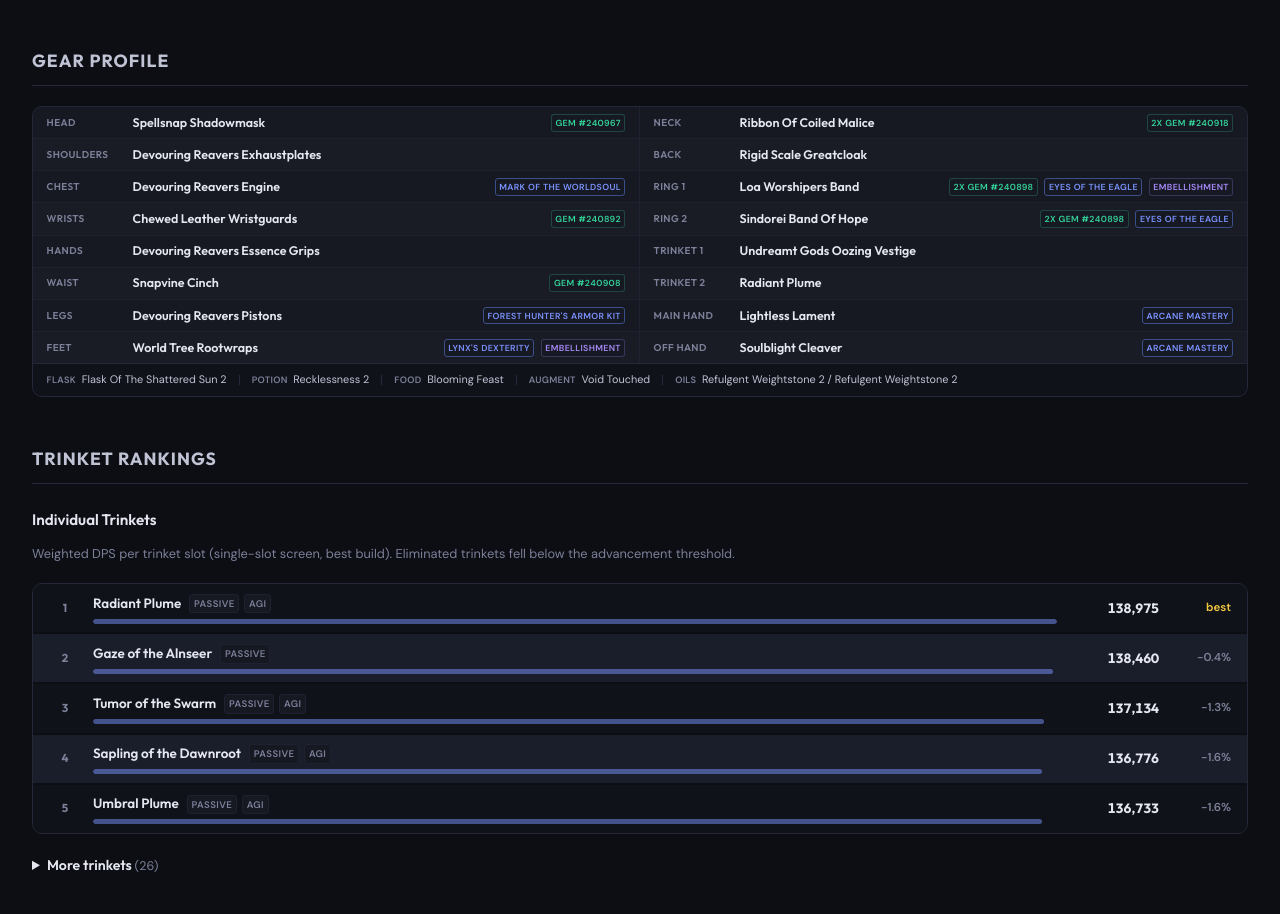
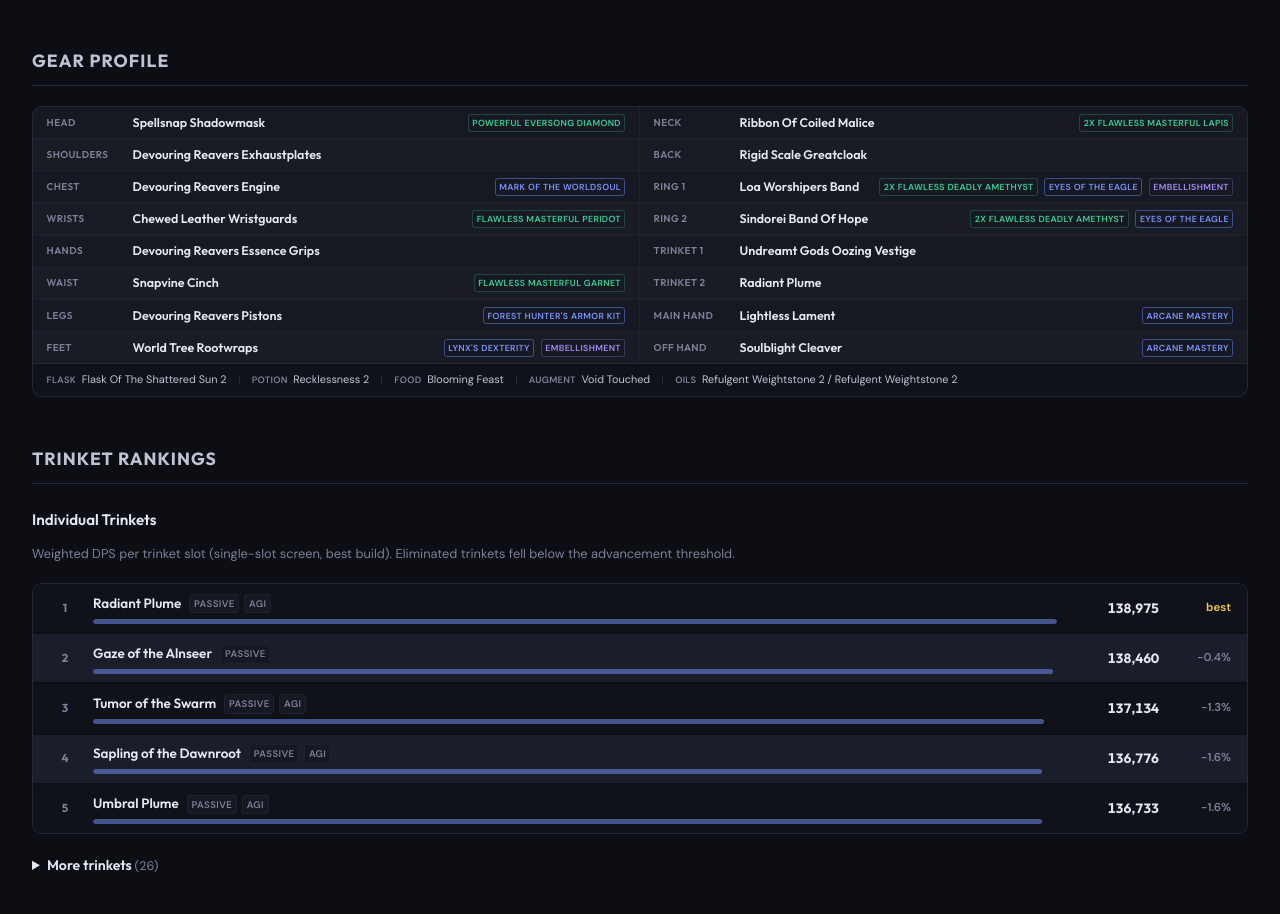
Before and after one commit to taherbert/dh-apl, a plain HTML site: page havoc/index.html in a window 1280 px wide. Shown: the part 2490-3404 px from the top of the page. Drawn offline with Linux system fonts and the light colour scheme.

Commit message:
Publish havoc report - 2026-03-02 22:20 UTC

```diff
--- a/havoc/index.html
+++ b/havoc/index.html
@@ -2731,7 +2731,7 @@ footer { animation-delay: 0.35s; }
       <div class="gear-col"><div class="gear-row">
       <span class="gear-slot">Head</span>
       <span class="gear-name">Spellsnap Shadowmask</span>
-      <span class="gear-tags"><span class="gear-anno gear-anno--gem">Gem #240967</span></span>
+      <span class="gear-tags"><span class="gear-anno gear-anno--gem">Powerful Eversong Diamond</span></span>
     </div><div class="gear-row">
       <span class="gear-slot">Shoulders</span>
       <span class="gear-name">Devouring Reavers Exhaustplates</span>
@@ -2743,7 +2743,7 @@ footer { animation-delay: 0.35s; }
     </div><div class="gear-row">
       <span class="gear-slot">Wrists</span>
       <span class="gear-name">Chewed Leather Wristguards</span>
-      <span class="gear-tags"><span class="gear-anno gear-anno--gem">Gem #240892</span></span>
+      <span class="gear-tags"><span class="gear-anno gear-anno--gem">Flawless Masterful Peridot</span></span>
     </div><div class="gear-row">
       <span class="gear-slot">Hands</span>
       <span class="gear-name">Devouring Reavers Essence Grips</span>
@@ -2751,7 +2751,7 @@ footer { animation-delay: 0.35s; }
     </div><div class="gear-row">
       <span class="gear-slot">Waist</span>
       <span class="gear-name">Snapvine Cinch</span>
-      <span class="gear-tags"><span class="gear-anno gear-anno--gem">Gem #240908</span></span>
+      <span class="gear-tags"><span class="gear-anno gear-anno--gem">Flawless Masterful Garnet</span></span>
     </div><div class="gear-row">
       <span class="gear-slot">Legs</span>
       <span class="gear-name">Devouring Reavers Pistons</span>
@@ -2764,7 +2764,7 @@ footer { animation-delay: 0.35s; }
       <div class="gear-col"><div class="gear-row">
       <span class="gear-slot">Neck</span>
       <span class="gear-name">Ribbon Of Coiled Malice</span>
-      <span class="gear-tags"><span class="gear-anno gear-anno--gem">2x Gem #240918</span></span>
+      <span class="gear-tags"><span class="gear-anno gear-anno--gem">2x Flawless Masterful Lapis</span></span>
     </div><div class="gear-row">
       <span class="gear-slot">Back</span>
       <span class="gear-name">Rigid Scale Greatcloak</span>
@@ -2772,11 +2772,11 @@ footer { animation-delay: 0.35s; }
     </div><div class="gear-row">
       <span class="gear-slot">Ring 1</span>
       <span class="gear-name">Loa Worshipers Band</span>
-      <span class="gear-tags"><span class="gear-anno gear-anno--gem">2x Gem #240898</span><span class="gear-anno gear-anno--enchant">Eyes of the Eagle</span><span class="gear-anno gear-anno--emb">Embellishment</span></span>
+      <span class="gear-tags"><span class="gear-anno gear-anno--gem">2x Flawless Deadly Amethyst</span><span class="gear-anno gear-anno--enchant">Eyes of the Eagle</span><span class="gear-anno gear-anno--emb">Embellishment</span></span>
     </div><div class="gear-row">
       <span class="gear-slot">Ring 2</span>
       <span class="gear-name">Sindorei Band Of Hope</span>
-      <span class="gear-tags"><span class="gear-anno gear-anno--gem">2x Gem #240898</span><span class="gear-anno gear-anno--enchant">Eyes of the Eagle</span></span>
+      <span class="gear-tags"><span class="gear-anno gear-anno--gem">2x Flawless Deadly Amethyst</span><span class="gear-anno gear-anno--enchant">Eyes of the Eagle</span></span>
     </div><div class="gear-row">
       <span class="gear-slot">Trinket 1</span>
       <span class="gear-name">Undreamt Gods Oozing Vestige</span>
```
